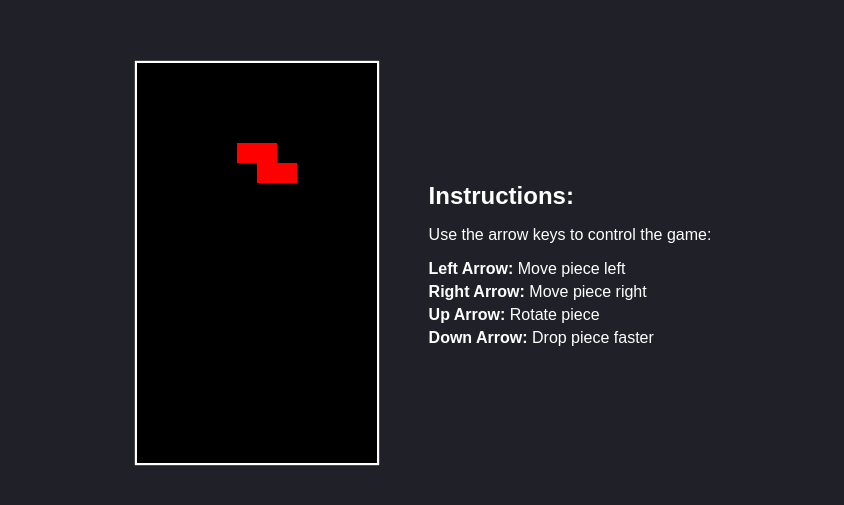
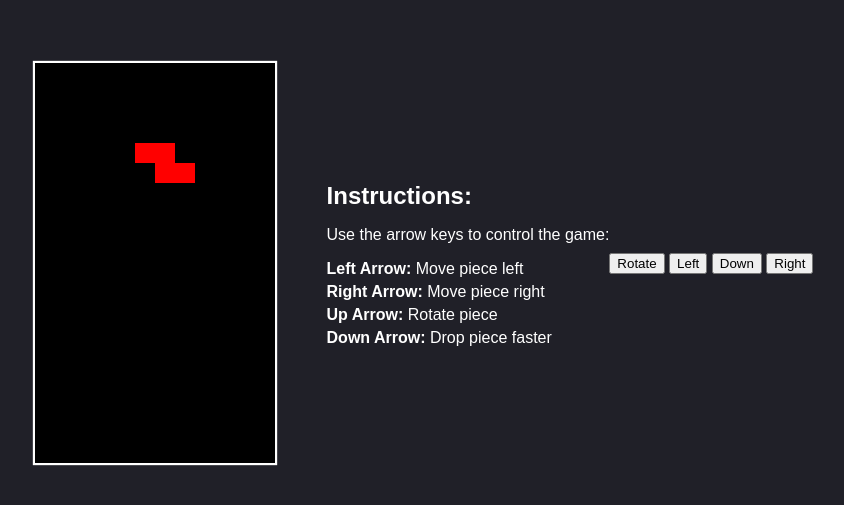
Before and after one commit to panvojtek/Tetris, a plain HTML site: page index.html in a window 1280 px wide. Shown: the part 137-642 px from the top of the page, without its empty margins (217-1061 px from the left). Drawn offline with Linux system fonts and the light colour scheme.

Commit message:
Update index.html

```diff
--- a/index.html
+++ b/index.html
@@ -17,6 +17,12 @@
                 </ul>
             </div>
         </div>
+        <div id="controls">
+            <button id="rotate-button">Rotate</button>
+            <button id="left-button">Left</button>
+            <button id="down-button">Down</button>
+            <button id="right-button">Right</button>
+        </div>
         <script src="script.js"></script>
     </body>
 </html>
```
